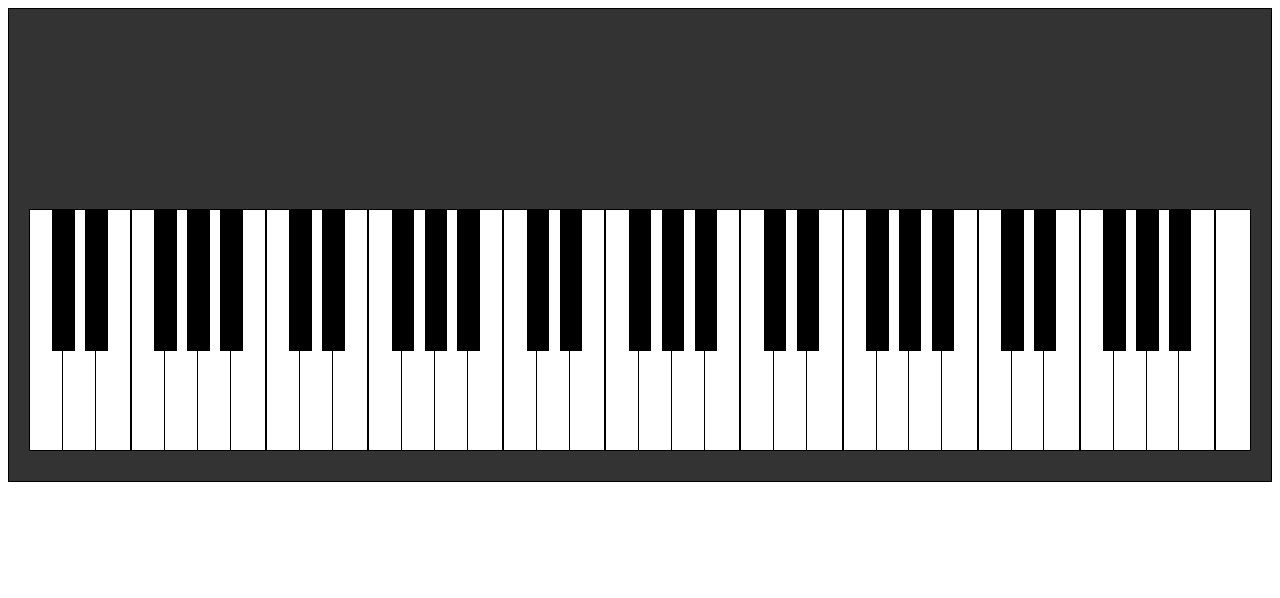
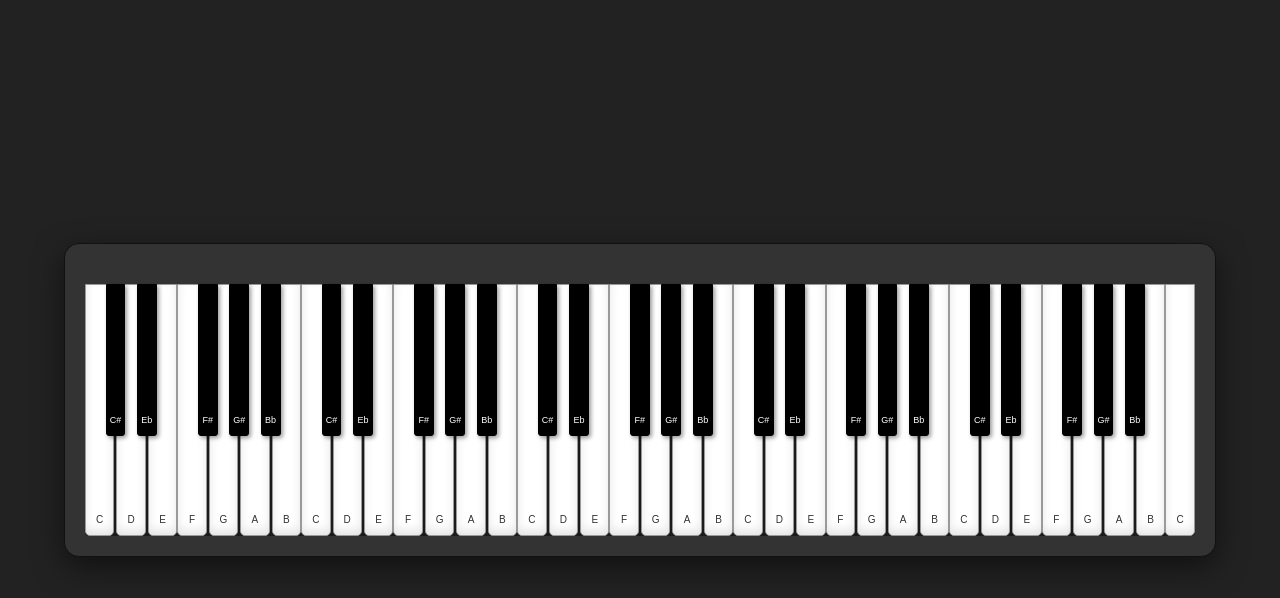
Before and after one commit to andrei-aldea/multimedia-optional-assignments, a plain HTML site: page Laboratory 2 - HTML, CSS/index.html in a window 1280 px wide. Drawn offline with Linux system fonts and the light colour scheme.

Commit message:
solved lab 2

```diff
--- a/Laboratory 2 - HTML, CSS/index.html
+++ b/Laboratory 2 - HTML, CSS/index.html
@@ -1,99 +1,160 @@
 <!DOCTYPE html>
 <html lang="en">
 	<head>
-    <meta charset="UTF-8">
-    <meta name="viewport" content="width=device-width, initial-scale=1.0">
-    <title>Document</title>
+		<meta charset="UTF-8" />
+		<meta
+			name="viewport"
+			content="width=device-width, initial-scale=1.0"
+		/>
+		<title>Piano Keyboard</title>
 		<style>
+			body {
+				margin: 0;
+				padding: 0;
+				width: 100vw;
+				height: 100vh;
+				display: flex;
+				justify-content: center;
+				align-items: center;
+				background-color: #222;
+			}
 			#keyboard {
 				background-color: #333;
-            border: 1px solid black;
-            padding: 200px 20px 30px 20px;
+				border: 1px solid #111;
+				padding: 40px 20px 20px 20px;
+				width: 90vw;
+				border-radius: 15px;
+				box-shadow: 0 10px 30px rgba(0, 0, 0, 0.5);
+				box-sizing: border-box;
 			}
 			#keypad {
-            background-color: red;
+				background-color: #1a1a1a;
 				display: flex;
+				width: 100%;
+				border-radius: 4px;
+				position: relative;
 			}
 			.whiteKey {
 				height: 240px;
-            width: 40px;
+				flex: 1;
 				background-color: white;
-            border: 1px solid black;
+				border: 1px solid #999;
+				border-radius: 0 0 5px 5px;
+				position: relative;
+				z-index: 1;
+				display: flex;
+				align-items: flex-end;
+				justify-content: center;
+				padding-bottom: 10px;
+				font-family: sans-serif;
+				font-size: 10px;
+				color: #333;
+				box-shadow: inset 0 -5px 10px rgba(0, 0, 0, 0.1);
+				transition: all 0.1s ease;
 			}
 			.blackKey {
 				height: 140px;
-            width: 24px;
+				width: 1.6%;
+				margin: 0 -0.8%;
 				background-color: black;
-            border: 1px solid black;
-            margin: 0 -13px;
+				border: 1px solid #000;
+				border-radius: 0 0 3px 3px;
 				z-index: 2;
+				display: flex;
+				align-items: flex-end;
+				justify-content: center;
+				padding-bottom: 10px;
+				font-family: sans-serif;
+				font-size: 9px;
+				color: white;
+				box-shadow: 2px 2px 4px rgba(0, 0, 0, 0.4);
+				transition: all 0.1s ease;
+			}
+			.whiteKey:hover {
+				background-color: #f0f0f0;
+				box-shadow: inset 0 -2px 5px rgba(0, 0, 0, 0.2);
+			}
+			.blackKey:hover {
+				background-color: #333;
+				box-shadow: 1px 1px 2px rgba(0, 0, 0, 0.4);
 			}
 		</style>
 	</head>
 	<body>
 		<div id="keyboard">
 			<div id="keypad">
-            <div class="whiteKey"></div>
-            <div class="blackKey"></div>
-            <div class="whiteKey"></div>
-            <div class="blackKey"></div>
-            <div class="whiteKey"></div>
-            <div class="whiteKey"></div>
-            <div class="blackKey"></div>
-            <div class="whiteKey"></div>
-            <div class="blackKey"></div>
-            <div class="whiteKey"></div>
-            <div class="blackKey"></div>
-            <div class="whiteKey"></div>
-            <div class="whiteKey"></div>
-            <div class="blackKey"></div>
-            <div class="whiteKey"></div>
-            <div class="blackKey"></div>
-            <div class="whiteKey"></div>
-            <div class="whiteKey"></div>
-            <div class="blackKey"></div>
-            <div class="whiteKey"></div>
-            <div class="blackKey"></div>
-            <div class="whiteKey"></div>
-            <div class="blackKey"></div>
-            <div class="whiteKey"></div>
-            <div class="whiteKey"></div>
-            <div class="blackKey"></div>
-            <div class="whiteKey"></div>
-            <div class="blackKey"></div>
-            <div class="whiteKey"></div>
-            <div class="whiteKey"></div>
-            <div class="blackKey"></div>
-            <div class="whiteKey"></div>
-            <div class="blackKey"></div>
-            <div class="whiteKey"></div>
-            <div class="blackKey"></div>
-            <div class="whiteKey"></div>
-            <div class="whiteKey"></div>
-            <div class="blackKey"></div>
-            <div class="whiteKey"></div>
-            <div class="blackKey"></div>
-            <div class="whiteKey"></div>
-            <div class="whiteKey"></div>
-            <div class="blackKey"></div>
-            <div class="whiteKey"></div>
-            <div class="blackKey"></div>
-            <div class="whiteKey"></div>
-            <div class="blackKey"></div>
-            <div class="whiteKey"></div>
-            <div class="whiteKey"></div>
-            <div class="blackKey"></div>
-            <div class="whiteKey"></div>
-            <div class="blackKey"></div>
-            <div class="whiteKey"></div>
-            <div class="whiteKey"></div>
-            <div class="blackKey"></div>
-            <div class="whiteKey"></div>
-            <div class="blackKey"></div>
-            <div class="whiteKey"></div>
-            <div class="blackKey"></div>
-            <div class="whiteKey"></div>
-            <div class="whiteKey"></div>
+				<!-- Octave 1 -->
+				<div class="whiteKey">C</div>
+				<div class="blackKey">C#</div>
+				<div class="whiteKey">D</div>
+				<div class="blackKey">Eb</div>
+				<div class="whiteKey">E</div>
+				<div class="whiteKey">F</div>
+				<div class="blackKey">F#</div>
+				<div class="whiteKey">G</div>
+				<div class="blackKey">G#</div>
+				<div class="whiteKey">A</div>
+				<div class="blackKey">Bb</div>
+				<div class="whiteKey">B</div>
+
+				<!-- Octave 2 -->
+				<div class="whiteKey">C</div>
+				<div class="blackKey">C#</div>
+				<div class="whiteKey">D</div>
+				<div class="blackKey">Eb</div>
+				<div class="whiteKey">E</div>
+				<div class="whiteKey">F</div>
+				<div class="blackKey">F#</div>
+				<div class="whiteKey">G</div>
+				<div class="blackKey">G#</div>
+				<div class="whiteKey">A</div>
+				<div class="blackKey">Bb</div>
+				<div class="whiteKey">B</div>
+
+				<!-- Octave 3 -->
+				<div class="whiteKey">C</div>
+				<div class="blackKey">C#</div>
+				<div class="whiteKey">D</div>
+				<div class="blackKey">Eb</div>
+				<div class="whiteKey">E</div>
+				<div class="whiteKey">F</div>
+				<div class="blackKey">F#</div>
+				<div class="whiteKey">G</div>
+				<div class="blackKey">G#</div>
+				<div class="whiteKey">A</div>
+				<div class="blackKey">Bb</div>
+				<div class="whiteKey">B</div>
+
+				<!-- Octave 4 -->
+				<div class="whiteKey">C</div>
+				<div class="blackKey">C#</div>
+				<div class="whiteKey">D</div>
+				<div class="blackKey">Eb</div>
+				<div class="whiteKey">E</div>
+				<div class="whiteKey">F</div>
+				<div class="blackKey">F#</div>
+				<div class="whiteKey">G</div>
+				<div class="blackKey">G#</div>
+				<div class="whiteKey">A</div>
+				<div class="blackKey">Bb</div>
+				<div class="whiteKey">B</div>
+
+				<!-- Octave 5 -->
+				<div class="whiteKey">C</div>
+				<div class="blackKey">C#</div>
+				<div class="whiteKey">D</div>
+				<div class="blackKey">Eb</div>
+				<div class="whiteKey">E</div>
+				<div class="whiteKey">F</div>
+				<div class="blackKey">F#</div>
+				<div class="whiteKey">G</div>
+				<div class="blackKey">G#</div>
+				<div class="whiteKey">A</div>
+				<div class="blackKey">Bb</div>
+				<div class="whiteKey">B</div>
+
+				<!-- Last Key -->
+				<div class="whiteKey">C</div>
 			</div>
 		</div>
 	</body>
```
Lines whose indentation alone changed are shown as unchanged.
